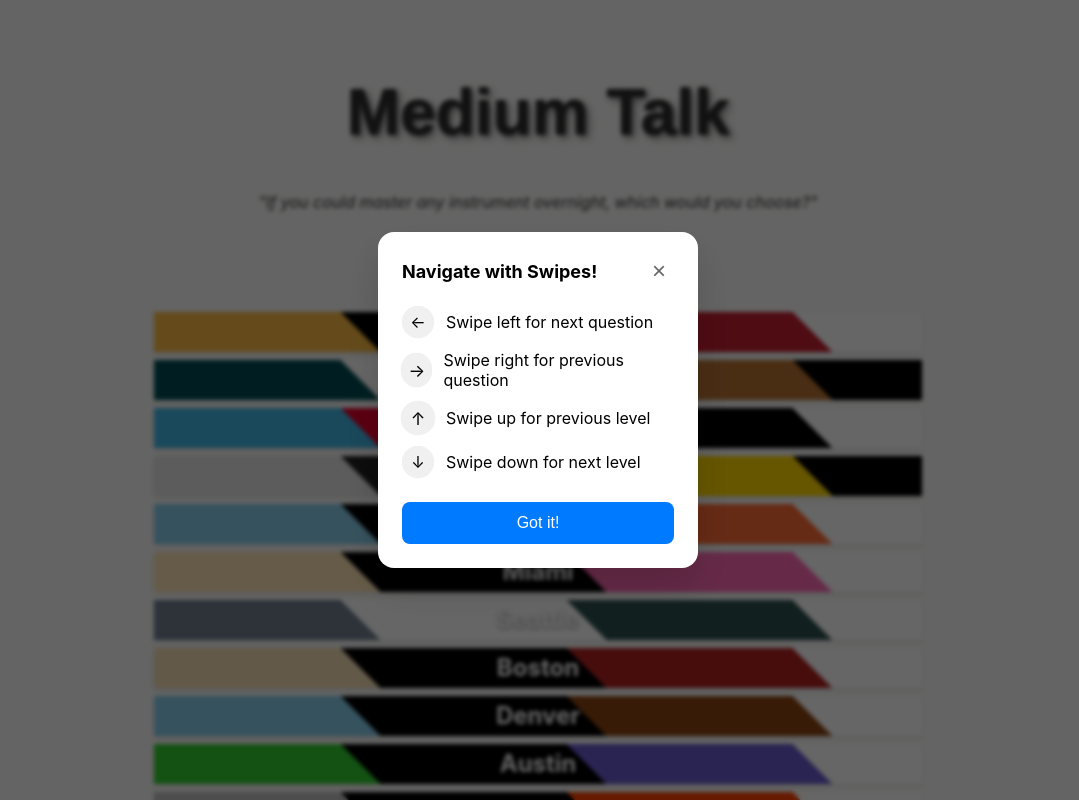
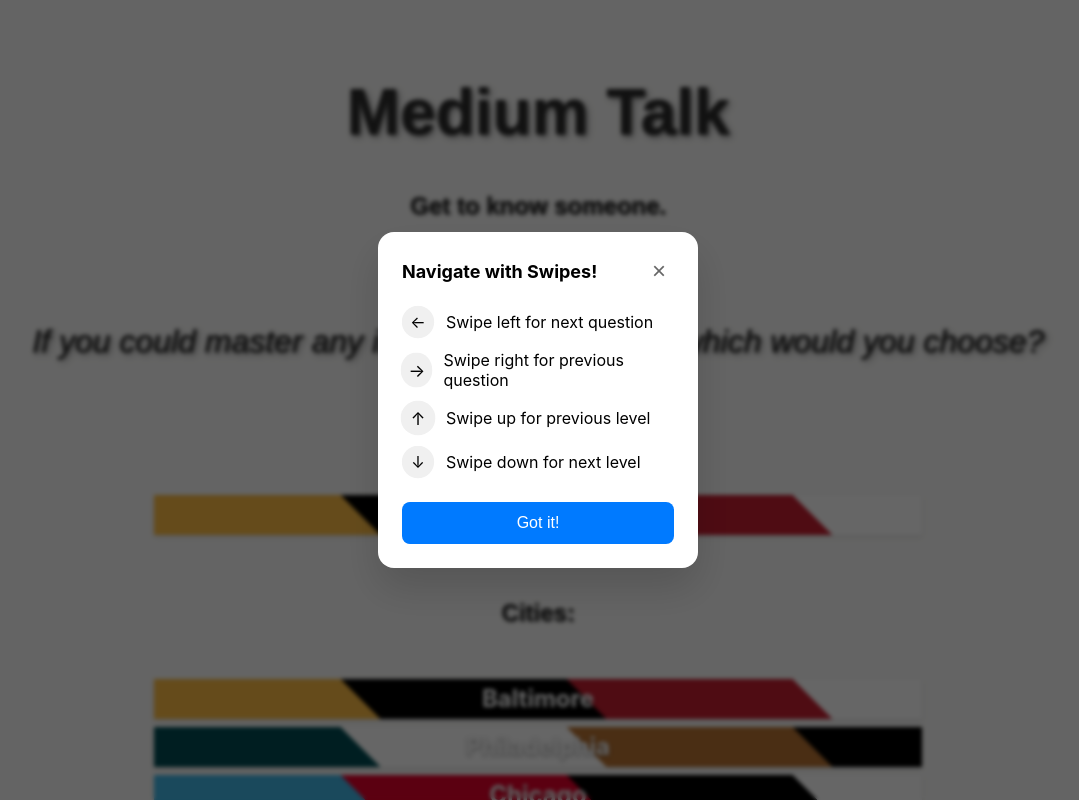
Before and after one commit to nrrb/mediumtalk, a Vue app: page / in a window 1280 px wide. Shown: the top 800 px of the page, without its empty margins (102-1181 px from the left). Built offline with nearby package versions, Linux system fonts and the light colour scheme; a web font is replaced by a local one.

Commit message:
Make text more readable. Add Picnic link to home page.

```diff
--- a/src/components/QuestionDisplay.vue
+++ b/src/components/QuestionDisplay.vue
@@ -25,8 +25,7 @@ defineProps({
   padding: 2rem;
   transition: transform 0.3s ease-in-out;
   text-shadow: 1px 1px 2px rgba(0,0,0,0.7),
-                3px 3px 6px rgba(0,0,0,0.4),
-                5px 5px 10px rgba(0,0,0,0.2);
+                3px 3px 6px rgba(0,0,0,0.4);
 }
 p {
     font-family: 'Kaph', sans-serif;
--- a/src/views/HomeView.vue
+++ b/src/views/HomeView.vue
@@ -2,6 +2,7 @@
 import { ref, onMounted } from 'vue';
 import questions from '@/questions.json';
 import instances from '@/instances.json';
+import QuestionDisplay from '@/components/QuestionDisplay.vue';
 
 const isPortraitExpanded = ref(false);
 const portraitRef = ref(null);
@@ -53,12 +54,23 @@ onMounted(() => {
 <template>
   <div class="home-view">
     <h1>Medium Talk</h1>
+    <h2>Get to know someone.</h2>
     <div v-if="randomQuestion" class="random-question-sample">
-      <p>"{{ randomQuestion.text }}"</p>
+      <QuestionDisplay :question="randomQuestion" />
     </div>
-    <div class="description">
-      <p>Get to know someone.</p>
+    <div class="instance-list">
+      <router-link to="/picnic" class="instance-link" :style="getInstanceStyle({
+        name: 'No-Small-Talk Picnic',
+        path: '/picnic',
+        colorScheme: {
+          background: '#FCBC45',
+          text: '#000000',
+          chipBackground: '#C51E30',
+          chipText: '#FFFFFF'
+        }
+      })">No-Small-Talk Picnic</router-link>
     </div>
+    <h2 class="instance-list-title">Cities:</h2>
     <div class="instance-list">
       <ul class="instance-list">
         <li v-for="instance in instances" :key="instance.path">
@@ -91,8 +103,17 @@ onMounted(() => {
 h1 {
     font-family: 'Kaph', sans-serif;
     font-size: 4rem;
-    text-shadow: 1px 1px 2px rgba(0,0,0,0.7), 3px 3px 6px rgba(0,0,0,0.4),
-    5px 5px 10px rgba(0,0,0,0.2);
+    text-shadow: 1px 1px 2px rgba(0,0,0,0.7), 3px 3px 6px rgba(0,0,0,0.4);
+}
+h2 {
+    font-family: 'Kaph', sans-serif;
+    font-size: 1.5rem;
+    text-shadow: 1px 1px 2px rgba(0,0,0,0.7);
+}
+.instance-list-title {
+    font-family: 'Kaph', sans-serif;
+    font-size: 1.5rem;
+    margin-top: 4rem;
 }
 .home-view {
   padding: 2rem;
```
